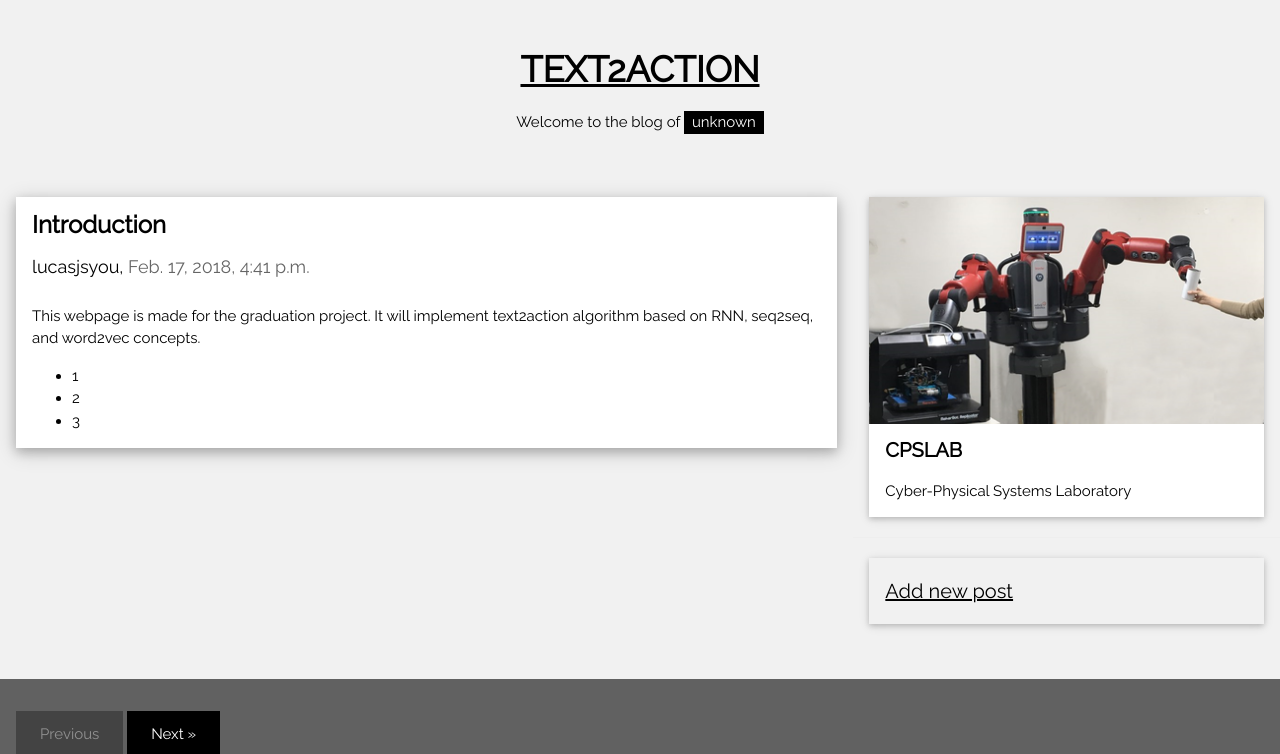
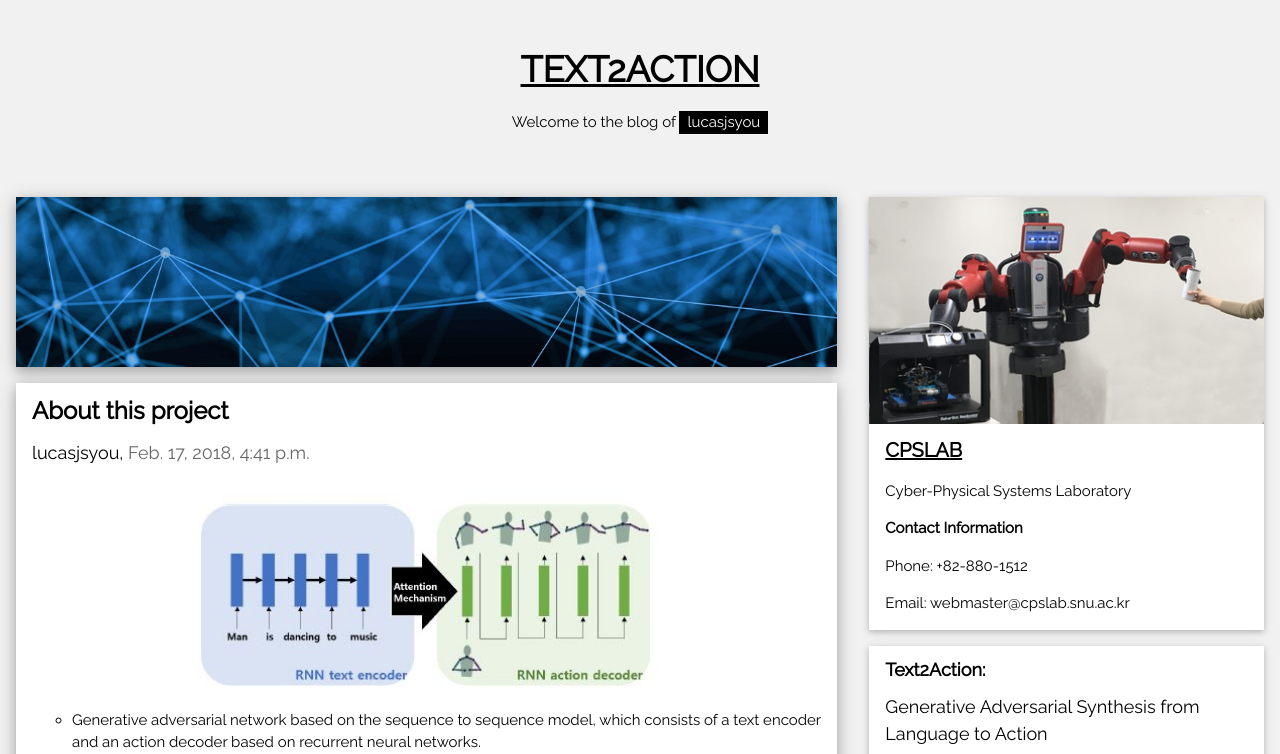
Before and after one commit to impotentlime/text2action, a Django app: page /1/ in a window 1280 px wide. Shown: the top 754 px of the page. Run offline with Django 3.2, Linux system fonts and the light colour scheme; data comes from the database, SQL or seed files in the repository; some libraries are stand-ins or nearby versions.

Commit message:
Blog with basic contents.

```diff
--- a/blog/forms.py
+++ b/blog/forms.py
@@ -6,4 +6,4 @@
 
     class Meta:
         model = Post
-        fields = ('title', 'test', 'content')
+        fields = ('title', 'content')
--- a/blog/models.py
+++ b/blog/models.py
@@ -6,9 +6,8 @@
 class Post(models.Model):
     author = models.ForeignKey('auth.User')
     title = models.CharField(max_length = 200)
-    text = models.TextField()
-    test = HTMLField(default='')
-    content = models.TextField(default='content')
+    summary = models.TextField(default='')
+    content = models.TextField(default='')
     image = models.ImageField(default = 'static/blog/images/text2action3.jpg')
     image2 = models.ImageField(default = 'static/blog/images/blank.jpg')
     image3 = models.ImageField(default = 'static/blog/images/blank.jpg')
--- a/blog/templates/blog/final_base.html
+++ b/blog/templates/blog/final_base.html
@@ -24,8 +24,8 @@
 
 <!-- Header -->
 <header class="w3-container w3-center w3-padding-32">
-  <h1><a href="/final"><b>TEXT2ACTION</b></a></h1>
-  <p>Welcome to the blog of <span class="w3-tag">unknown</span></p>
+  <h1><a href="/"><b>TEXT2ACTION</b></a></h1>
+  <p>Welcome to the blog of <span class="w3-tag">lucasjsyou</span></p>
 </header>
 
 <!-- Grid -->
@@ -33,6 +33,9 @@
 
 <!-- Blog entries -->
 <div class="w3-col l8 s12">
+  <div class="w3-card-4 w3-margin w3-white">
+  <img src="/media/ang.jpg" alt="Nature" style="width:100%">
+</div>
   <!-- Blog entry -->
   {% block content %}
   {% endblock %}
@@ -44,10 +47,34 @@
   <div class="w3-card w3-margin w3-margin-top">
   <img src="/media/robot.jpg" style="width:100%">
     <div class="w3-container w3-white">
-      <h4><b>CPSLAB</b></h4>
+      <h4><a href="http://cpslab.snu.ac.kr/../"><b>CPSLAB</b></a></h4>
       <p>Cyber-Physical Systems Laboratory</p>
+      <p><b>Contact Information</b></p>
+      <p>Phone: +82-880-1512</p>
+      <p>Email: webmaster@cpslab.snu.ac.kr</p>
     </div>
-  </div><hr>
+  </div>
+
+  <div class="w3-card w3-margin">
+    <div class="w3-container w3-white">
+      <h5><b>Text2Action:</b></h5>
+      <h5>Generative Adversarial Synthesis from Language to Action</h5>
+      <iframe src="//www.youtube.com/embed/LSN63LI0Qa8" width="400" height="240" frameborder="0"></iframe>
+    </div>
+  </div>
+
+  <div class="w3-card w3-margin">
+    <div class="w3-container w3-white">
+      <h5><b>Related Papers</b></h5>
+      <ul style="list-style-type: circle;">
+        <h6><a href="https://arxiv.org/abs/1710.05298"><li>Text2Action</li></a></h6>
+        <h6><a href="https://arxiv.org/abs/1406.2661"><li>Generative Adversarial Networks</li></a></h6>
+        <h6><a href="https://papers.nips.cc/paper/5346-sequence-to-sequence-learning-with-neural-networks.pdf "><li>Sequence to Sequence Learning with Neural Networks</li></a></h6>
+        <h6><a href="https://arxiv.org/abs/1411.2738"><li>word2vec Parameter Learning Explained</li></a></h6>
+        <h6><a href="https://arxiv.org/abs/1409.2329"><li>Recurrent Neural Network Regularization</li></a></h6>
+      </ul>
+    </div>
+  </div>
 
   <div class="w3-card w3-margin">
     <div class="w3-container w3-padding">
--- a/blog/templates/blog/final_detail.html
+++ b/blog/templates/blog/final_detail.html
@@ -11,8 +11,7 @@
   </div>
 
   <div class="w3-container" id="log">
-    <p>{{post.text}}</p>
-    <p>{{post.test | safe}}</p>
+    <p>{{post.content | safe}}</p>
   </div>
 </div>
 
--- a/blog/templates/blog/final_list.html
+++ b/blog/templates/blog/final_list.html
@@ -12,7 +12,7 @@
     </div>
 
     <div class="w3-container">
-      <p>{{post.text}}</p>
+      <p>{{post.summary | safe}}</p>
       <div class="w3-row">
         <div class="w3-col m8 s12">
           <p><a href="{% url 'final_detail' pk=post.pk %}"><button class="w3-button w3-padding-large w3-white w3-border"><b>READ MORE »</b></button></a></p>
--- a/blog/urls.py
+++ b/blog/urls.py
@@ -10,5 +10,5 @@
     url(r'^(?P<pk>[0-9]+)/$', views.final_detail, name='final_detail'),
     url(r'^new/$', views.final_new, name='final_new'),
 
-    url(r'^test/(?P<pk>[0-9]+)/$', views.test, name='test'),
+    # url(r'^test/(?P<pk>[0-9]+)/$', views.test, name='test'),
 ]
--- a/blog/views.py
+++ b/blog/views.py
@@ -114,6 +114,8 @@
 
     return HttpResponse("%s %s" % (W_val, cost_val))
 
+"""
 def test(request, pk):
     post = get_object_or_404(Post, pk=pk)
     return render(request, 'blog/test.html', {'post': post})
+"""
--- a/text2action/settings.py
+++ b/text2action/settings.py
@@ -39,8 +39,6 @@
     'django.contrib.staticfiles',
     'blog',
     'tinymce',
-    'sorl.thumbnail',
-    'mce_filebrowser',
 ]
 
 MIDDLEWARE = [
--- a/text2action/urls.py
+++ b/text2action/urls.py
@@ -25,7 +25,6 @@
     url(r'^plot/$', plot),
     url(r'', include('blog.urls')),
     url(r'^tinymce/', include('tinymce.urls')),
-    url(r'^mce_filebrowser/', include('mce_filebrowser.urls')),
 ]
 
 urlpatterns += static(settings.MEDIA_URL, document_root = settings.MEDIA_ROOT)
```
Also changed, not shown: blog/migrations/0011_auto_20180220_1920.py (added), blog/migrations/0012_auto_20180220_1922.py (added), db.sqlite3, media/ang.jpg (added), media/machine-learning.jpg (added).
